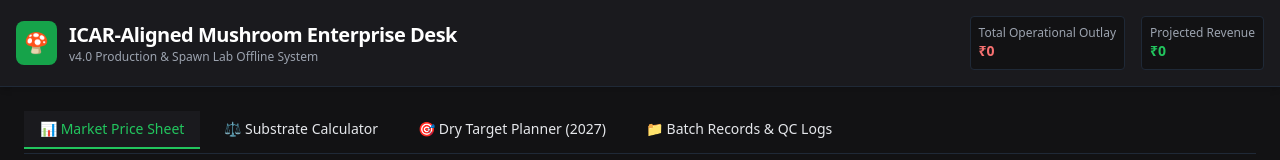
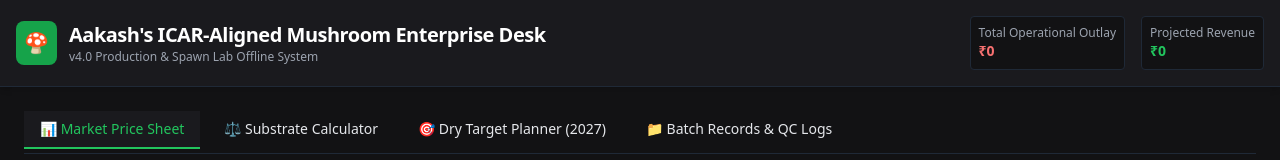
Before and after one commit to a2887-codes/AakaShroomPlanner, a plain HTML site: page index.html in a window 1280 px wide. Shown: the top 160 px of the page. Drawn offline with nearby package versions, Linux system fonts and the light colour scheme.

Commit message:
Update index.html

```diff
--- a/index.html
+++ b/index.html
@@ -3,7 +3,7 @@
 <head>
     <meta charset="UTF-8">
     <meta name="viewport" content="width=device-width, initial-scale=1.0">
-    <title>Mushroom Lab Enterprise & Planner</title>
+    <title>Aakash Mushroom Lab & Planner</title>
     <script src="https://cdn.tailwindcss.com"></script>
     <script>
         tailwind.config = {
@@ -31,7 +31,7 @@
             <div class="flex items-center gap-3">
                 <div class="bg-green-600 p-2 rounded-lg text-black font-bold text-xl">🍄</div>
                 <div>
-                    <h1 class="text-xl font-bold tracking-tight text-white">ICAR-Aligned Mushroom Enterprise Desk</h1>
+                    <h1 class="text-xl font-bold tracking-tight text-white">Aakash's ICAR-Aligned Mushroom Enterprise Desk</h1>
                     <p class="text-xs text-gray-400">v4.0 Production & Spawn Lab Offline System</p>
                 </div>
             </div>
```
